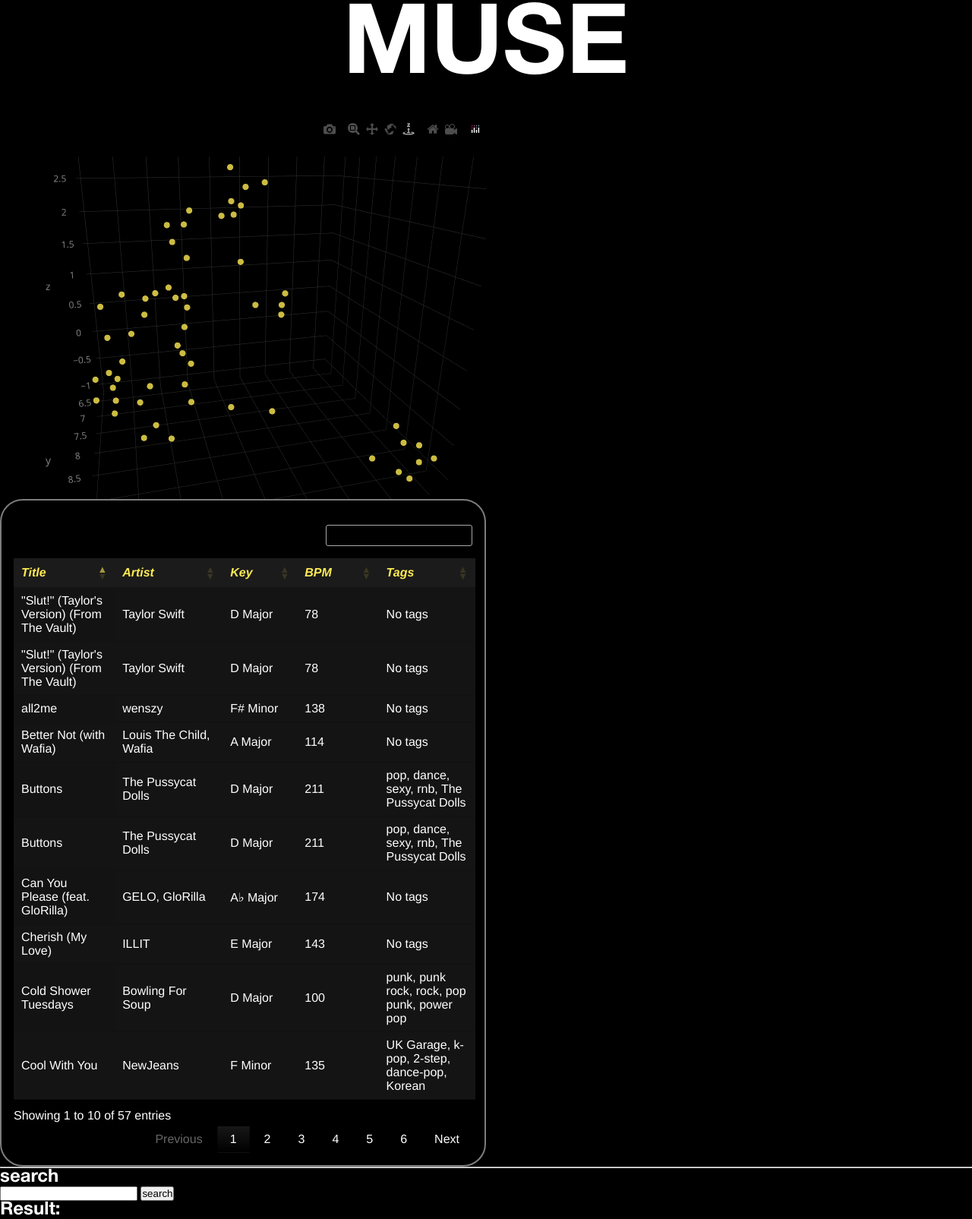
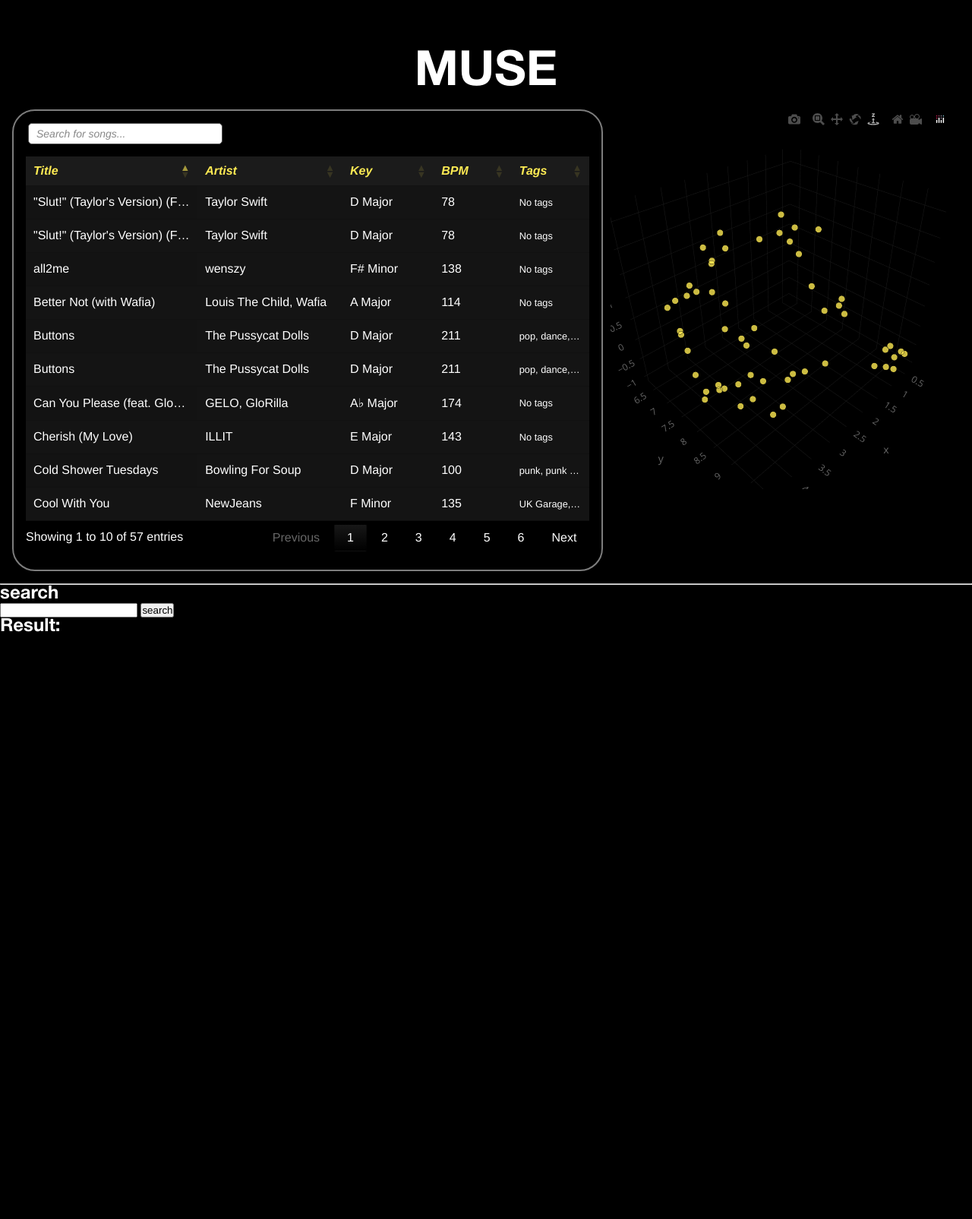
Before and after one commit to ryan-avancena/491-MUSE, a Flask app: page /dj in a window 1280 px wide. Shown: the whole page at 76% size. After the commit the page ends 832 px from the top, so only its background shows below. Run offline with Flask 3, Linux system fonts and the light colour scheme; some libraries are stand-ins or nearby versions.

Commit message:
ui changes

```diff
--- a/client/static/css/dj.css
+++ b/client/static/css/dj.css
@@ -115,46 +115,67 @@ body {
 
 /* Glow Text Heading */
 #glow-text {
-    font-size: 8rem;
+    font-size: 4rem;
     font-weight: bold;
     text-align: center;
     color: white;
+    margin-top: 5vw;
     transition: color 0.1s ease, text-shadow 0.1s ease;
 }
 
-/* Data Table Styling */
+/* Recommendation Section */
+.recommendation-section {
+    width: 90vw;
+    height: 80vh;
+    margin-top: 0;
+    /* margin-left: 3vw; */
+    display: flex;
+    flex-direction: row;
+    border-radius: 30px;
+    gap: 10px;
+    padding: 1rem;
+}
+
+#visualizer{
+    flex-shrink: 0;
+}
+
+.table-section-container {
+    flex: 1; /* takes up the remaining space */
+    border: solid 2px #7D7D7D;
+    border-radius: 30px;
+    padding: 1rem;
+}
+
+.controls {
+    display: flex;
+    justify-content: space-between;
+    /* align-items: center; */
+    /* margin-bottom: 20px; */
+}
+
+#tracksTable_filter {
+    flex-grow: 1;
+}
+
+
+
 table.dataTable {
-    width: 47.5vw !important;
+    width: 58vw !important; /* Ensure the table takes up the correct width */
+    height: 60vh;
+    table-layout: fixed;
     border-collapse: collapse;
     margin-top: 20px;
     color: white;
     background-color: rgb(20, 20, 20);
 }
 
-tr {
-    cursor: pointer;
-    background-color: #1b1b1b;
-    border-radius: 30px !important;
-
+th, td {
+    font-size: 1rem;
+    text-align: left;
+    padding: 10px;
 }
 
-tr:hover {
-    background-color: #f3f582 !important; /* Hover effect */
-    color: black;
-    transition: background-color 0.3s ease;
-    border-radius: 30px !important
-}
-
-tr.selected {
-    background-color: #f3f582 !important; /* Yellow background when selected */
-}
-
-/* Table Header and Cells */
-th, td {
-    padding: 10px;
-    text-align: left;
-    width: 2vw !important;
-}
 
 th {
     background-color: #1b1b1b;
@@ -162,20 +183,87 @@ th {
     font-style: italic;
 }
 
+/* Adjust individual column widths */
+td:nth-child(5), th:nth-child(5) {
+    width: 3vw; /* Adjust this value for the Tags column */
+}
+
+td:nth-child(4), th:nth-child(4) {
+    width: 3vw; /* Adjust this value for the BPM column */
+}
+
+td:nth-child(3), th:nth-child(3) {
+    width: 4vw; /* Adjust this value for the Key column */
+}
+
+td:nth-child(2), th:nth-child(2) {
+    width: 8vw; /* Adjust this value for the Artist column */
+}
+
+td:nth-child(1), th:nth-child(1) {
+    width: 10vw; /* Adjust this value for the Title column */
+}
+
+/* Prevent content overflow */
+td, th {
+    overflow: hidden;
+    text-overflow: ellipsis;
+    white-space: nowrap;
+}
+
+/* Hover and selected row styles */
+tr {
+    cursor: pointer;
+    background-color: #1b1b1b;
+    border-radius: 30px !important;
+}
+
+tr:hover {
+    background-color: #f3f582 !important; /* Hover effect */
+    color: black;
+    transition: background-color 0.3s ease;
+    border-radius: 30px !important;
+}
+
+tr.selected {
+    background-color: #f3f582 !important; /* Yellow background when selected */
+}
+
+
+/* General styling */
+tr {
+    cursor: pointer;
+    background-color: #1b1b1b;
+    border-radius: 30px !important;
+}
+
+tr:hover {
+    background-color: #f3f582 !important; /* Hover effect */
+    color: black;
+    transition: background-color 0.3s ease;
+    border-radius: 30px !important;
+}
+
+tr.selected {
+    background-color: #f3f582 !important; /* Yellow background when selected */
+}
+
 /* DataTables Search */
 .dataTables_filter {
-    text-align: left;
-    margin-bottom: 1rem;
+    float: left !important; /* Align the search filter to the left */
     font-family: 'Helvetica Neue','Segoe UI', sans-serif;
 }
 
 .dataTables_filter label {
     font-weight: 600;
+    border-radius: 30px;
     font-size: 16px;
+    margin-bottom: 1rem;
     color: #f8f8f8;
 }
 
 .dataTables_filter input[type="search"] {
+    width: 20vw; /* Adjust the width as needed */
     margin-left: 8px;
     padding: 6px 12px;
     background-color: white;
@@ -198,71 +286,6 @@ th {
     font-size: 14px;
 }
 
-/* Recommendation Section */
-.recommendation-section {
-    width: 50vw;
-    align-items: center;
-    justify-content: center;
-    flex-direction: column;
-    border-radius: 30px;
-    border: solid 2px #7D7D7D;
-    gap: 10px;
-    padding: 1rem;
-}
-
-.recommendation-section > label {
-    font-size: 1.5rem;
-    white-space: nowrap;
-}
-
-.recommendation-section select {
-    flex: 1;
-    padding: 0.5rem;
-    font-size: 0.5rem;
-    background-color: black;
-    color: white;
-    border-radius: 30px;
-}
-
-.recommendation-section select option {
-    background-color: black;
-    color: white;
-}
-
-.recommendation-section > button {
-    width: 12vw;
-    height: 6vh;
-    border-radius: 30px;
-    background-color: #444;
-    color: white;
-    border: none;
-    padding: 6px 12px;
-    cursor: pointer;
-}
-
-/* Table for Recommendations */
-#recommendationsTable {
-    display: block;
-    margin-top: 20px;
-}
-
-#trackSelect {
-    margin: 1vh;
-    width: 20vw;
-    font-size: 0.5rem;
-    border-radius: 30px;
-}
-
-.controls {
-    display: flex;
-    justify-content: space-between;
-    align-items: center;
-    /* margin-bottom: 20px; */
-}
-
-#tracksTable_filter {
-    flex-grow: 1;
-}
 
 /* Search Song Section */
 .songDiv {
--- a/client/static/js/table.js
+++ b/client/static/js/table.js
@@ -10,4 +10,16 @@ $(document).ready(function () {
         songId = $(this).data('id');
         console.log('Song ID:', songId);
     });
+
+    $('#tracksTable_filter input').attr('placeholder', 'Search for songs...');
+
+    // Optionally, you can style the input field to customize its appearance
+    $('#tracksTable_filter input').css({
+        'background-color': 'white',
+        'color': 'black',
+        'border': '1px solid #555',
+        'padding': '5px 10px',
+        'border-radius': '5px',
+        'margin-bottom': '1rem'
+    });
 });
--- a/client/static/js/visualizer.js
+++ b/client/static/js/visualizer.js
@@ -5,14 +5,16 @@ fetch("/static/data/visualization_embeddings.json")
   .then(data => {
     const x = data.map(d => d.x);
     const y = data.map(d => d.y);
-  const z = data.map(d => d.z || Math.random() * 2 - 1); // If no z, random depth
+    const z = data.map(d => d.z || Math.random() * 2 - 1);
+    const text = data.map(d => `${d.Title} by ${d.Artist}`);
+    const ids = data.map(d => d.ID);
 
     const trace = {
-    x: Array(x.length).fill(0), // animate from center
+      x: Array(x.length).fill(0),
       y: Array(y.length).fill(0),
       z: Array(z.length).fill(0),
-    text: data.map(d => `${d.Title} by ${d.Artist}`),
-    customdata: data.map(d => d.ID),
+      text,
+      customdata: ids,
       mode: "markers",
       type: "scatter3d",
       marker: {
@@ -21,7 +23,7 @@ fetch("/static/data/visualization_embeddings.json")
         opacity: 0.8,
         line: {
           width: 0.5,
-        color: "#000000"
+          color: "#000"
         }
       },
       hovertemplate: "<b>%{text}</b><extra></extra>"
@@ -32,27 +34,24 @@ fetch("/static/data/visualization_embeddings.json")
       scene: {
         xaxis: {
           showgrid: true,
-          gridcolor: "#333",
           zeroline: false,
           showbackground: true,
           backgroundcolor: "#000",
-          color: "#888"
+          color: "#666"
         },
         yaxis: {
           showgrid: true,
-          gridcolor: "#333",
           zeroline: false,
           showbackground: true,
           backgroundcolor: "#000",
-          color: "#888"
+          color: "#666"
         },
         zaxis: {
           showgrid: true,
-          gridcolor: "#333",
           zeroline: false,
           showbackground: true,
           backgroundcolor: "#000",
-          color: "#888"
+          color: "#666"
         },
         bgcolor: "black"
       },
@@ -61,41 +60,95 @@ fetch("/static/data/visualization_embeddings.json")
     };
 
     Plotly.newPlot("visualizer", [trace], layout).then(() => {
+      // Animate points flying in
       Plotly.animate("visualizer", {
-      data: [{ x: x, y: y, z: z }],
-      traces: [0],
-      layout: {}
+        data: [{ x, y, z }],
+        traces: [0]
       }, {
-      transition: {
-        duration: 1000,
-        easing: "cubic-in-out"
-      },
-      frame: {
-        duration: 1000
-      }
+        transition: { duration: 1000, easing: "cubic-in-out" },
+        frame: { duration: 1000 }
       });
 
-    // Rotate the camera
+      // Camera rotation with pause on interaction
       let angle = 0;
-    setInterval(() => {
-      angle += 0.01;
-      const camera = {
-        eye: {
-          x: 1.5 * Math.cos(angle),
-          y: 1.5 * Math.sin(angle),
-          z: 0.5
+      let isUserInteracting = false;
+      let interactionTimeout = null;
+
+      document.getElementById("visualizer").on("plotly_relayout", () => {
+        isUserInteracting = true;
+        clearTimeout(interactionTimeout);
+        interactionTimeout = setTimeout(() => {
+          isUserInteracting = false;
+        }, 1000);
+      });
+
+      // Shared state for last annotation
+      let lastClickedID = null;
+
+      // Handle table click -> show annotation
+      $('#tracksTable tbody').on('click', 'tr', function () {
+        const songId = $(this).data('id');
+        console.log('Clicked table row with Song ID:', songId);
+
+        if (songId === lastClickedID) return;
+        lastClickedID = songId;
+
+        const plotData = document.getElementById("visualizer").data[0];
+        const idx = plotData.customdata.findIndex(id => id === songId);
+        if (idx === -1) {
+          console.warn("Song ID not found in visualizer data");
+          return;
         }
+
+        const annotation = {
+          x: x[idx],
+          y: y[idx],
+          z: z[idx],
+          text: `<b>${text[idx]}</b>`,
+          showarrow: true,
+          arrowcolor: "#FFFCE3",
+          font: {
+            color: "#FFFCE3",
+            size: 14
+          },
+          ax: 0,
+          ay: -30
         };
-      Plotly.relayout('visualizer', {
-        'scene.camera': camera
+
+        Plotly.relayout("visualizer", {
+          "scene.annotations": [annotation]
         });
-    }, 50);
+      });
 
-    // Click event
-    const visualizerDiv = document.getElementById("visualizer");
-    visualizerDiv.on('plotly_click', function(data) {
-      const songID = data.points[0].customdata;
+      // Handle plot click -> show annotation
+      document.getElementById("visualizer").on("plotly_click", function (event) {
+        const point = event.points[0];
+        const songID = point.customdata;
+        const caption = point.text;
+
+        if (songID === lastClickedID) return;
+        lastClickedID = songID;
+
         console.log("Clicked song ID:", songID);
+
+        const annotation = {
+          x: point.x,
+          y: point.y,
+          z: point.z,
+          text: `<b>${caption}</b>`,
+          showarrow: true,
+          arrowcolor: "#FFFCE3",
+          font: {
+            color: "#FFFCE3",
+            size: 14
+          },
+          ax: 0,
+          ay: -30
+        };
+
+        Plotly.relayout("visualizer", {
+          "scene.annotations": [annotation]
         });
       });
     });
+  });
--- a/client/templates/dj.html
+++ b/client/templates/dj.html
@@ -12,26 +12,19 @@
     <script src="{{ url_for('static', filename='js/table.js') }}"></script>
     <script src="{{ url_for('static', filename='js/glow.js') }}"></script>
     <script src="{{ url_for('static', filename='js/search.js') }}"></script>
-    <script src="{{ url_for('static', filename='js/recommend.js') }}"></script>
+    <!-- <script src="{{ url_for('static', filename='js/recommend.js') }}"></script> -->
     <script src="{{ url_for('static', filename='js/visualizer.js') }}"></script>
     <title>MUSE</title>
 </head>
 <body>
     <h1 id="glow-text">MUSE</h1>
 
-    <div id="visualizer" style="width:50%; height:500px; margin-top: 30px;"></div>
-
     <div class="recommendation-section">
+        <div class="table-section-container">
             <div class="controls">
-            <div id="tracksTable_filter" style="width:100%" class="dataTables_filter">
-                <!-- This is the built-in search bar of DataTables -->
+                <div id="tracksTable_filter" class="dataTables_filter"></div>
             </div>
-        </div>
-
-
-        <div class="table-section-container">
             <!-- Main table (tracks table) -->
-            <div class="table-section">
             <table id="tracksTable" class="display">
                 <thead>
                     <tr>
@@ -48,17 +41,16 @@
                         <td>{{ track.Title }}</td>
                         <td>{{ track.Artist }}</td>
                         <td>{{ track.Key }}</td>
-                            <td>{{ track.BPM }}</td>
-                            <td>{{ track.Tags }}</td>
+                        <td style="width: 2vw">{{ track.BPM }}</td>
+                        <td style="font-size: 0.8rem">{{ track.Tags }}</td>
                     </tr>
                     {% endfor %}
                 </tbody>
             </table>
         </div>
 
-            <!-- Recommendations table -->
-            <!-- <div id="recommendations" class="table-section"></div> -->
-        </div>
+        <div id="visualizer" style="width:40%; height:500px;"></div>
+
     </div>
 
     <hr>
```
Lines whose indentation alone changed are shown as unchanged.
